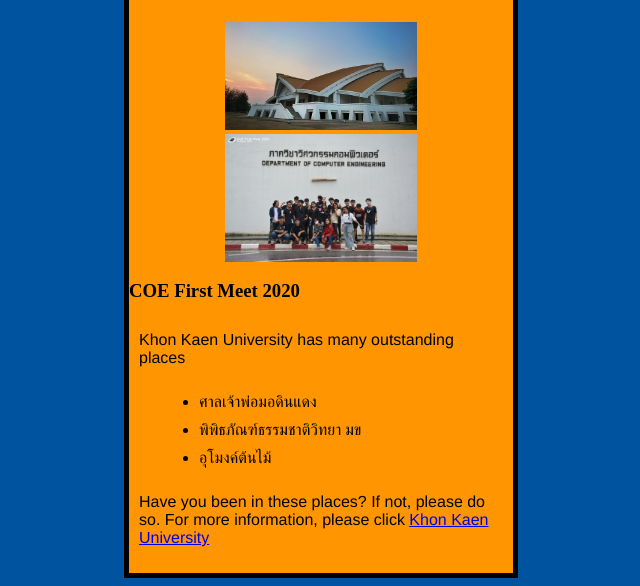
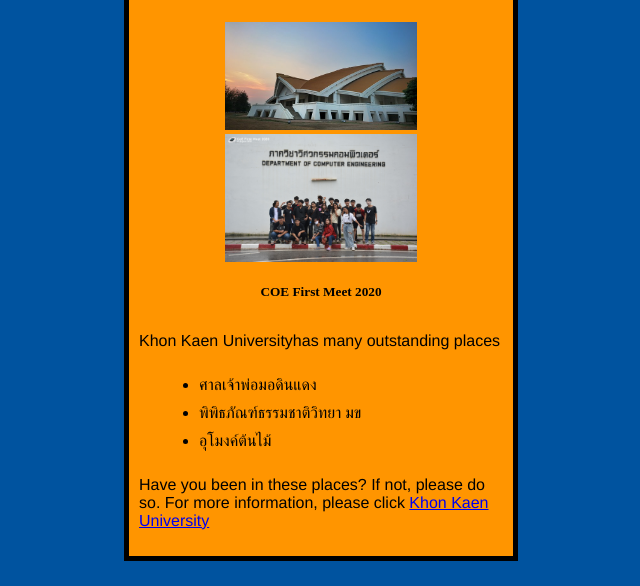
Before and after one commit to Homeward-creator/Homeward-creator.github.io, a plain HTML site: page index.html in a window 1280 px wide. Shown: the part 225-811 px from the top of the page, without its empty margins (319-959 px from the left). Drawn offline with Linux system fonts and the light colour scheme.

Commit message:
Update index.html

```diff
--- a/index.html
+++ b/index.html
@@ -12,8 +12,8 @@
         <h1 id="header">Khon Kaen University</h1>
         <img id="img" src="/images/img.jpg" style="width: 50%; height: 50%;" title="KKU" >
         <img id="img2" src="/images/img2.jpg" style="width: 50%; height: 50%; margin-top: 1%; margin-bottom: 1%;" alt="">
-        <h3>COE First Meet 2020</h3>
-        <p class="p">Khon Kaen University has many outstanding places</p>
+        <h5 style="text-align: center;">COE First Meet 2020</h5>
+        <p class="p">Khon Kaen Universityhas many outstanding places</p>
         <ul class="ul">
             <li class="li">ศาลเจ้าพ่อมอดินแดง</li>
             <li class="li">พิพิธภัณฑ์ธรรมชาติวิทยา มข</li>
```
